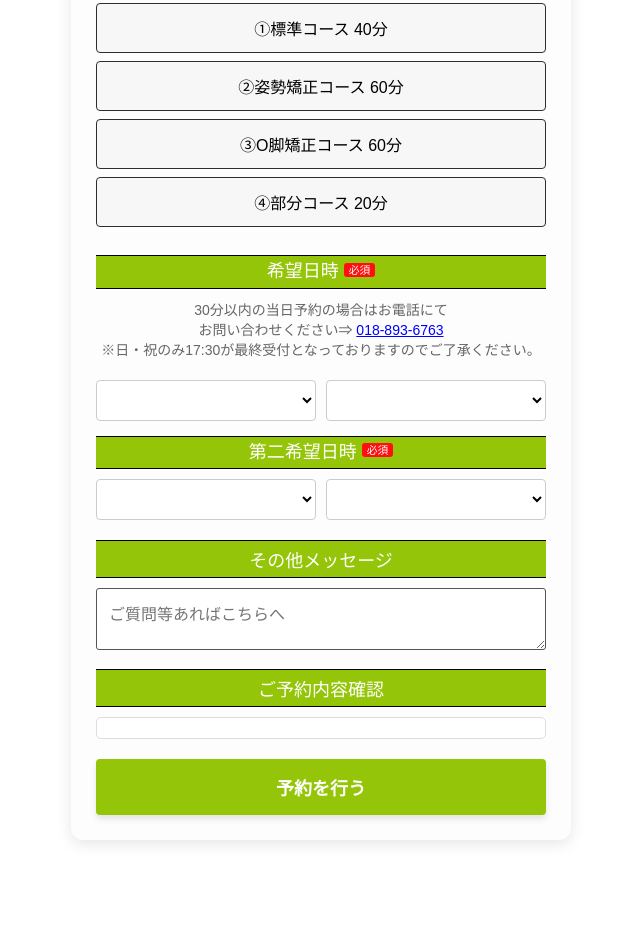
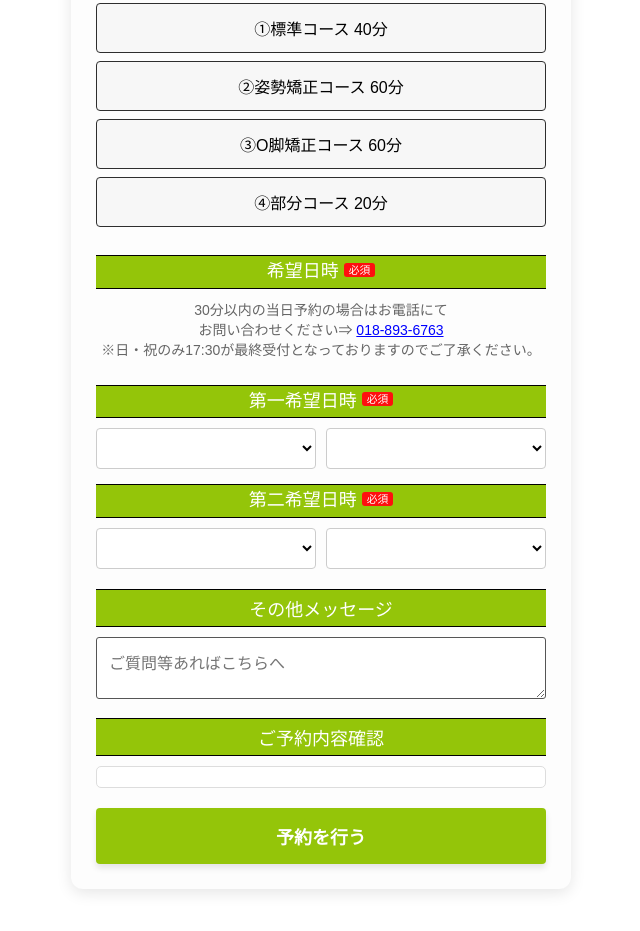
Before and after one commit to officialline0101/yotuba, a plain HTML site: page index.html in a window 1280 px wide. Shown: the part 668-1599 px from the top of the page, without its empty margins (319-959 px from the left). Before the commit the page ends 1558 px from the top, so only its background shows below. Drawn offline with Linux system fonts and the light colour scheme; a script that the page names is missing.

Commit message:
Update index.html

```diff
--- a/index.html
+++ b/index.html
@@ -514,6 +514,7 @@
         </a><br>※日・祝のみ17:30が最終受付となっておりますのでご了承ください。
         <br><br>
     </span>
+    <div class="labelkibounitizi">第一希望日時<span class="required">必須</span></div>
     <input type="hidden" id="date1" name="date1">
     <div class="dt-grid">
         <select id="date1_day" class="datetime-input" aria-label="日付を選択"></select>
```
